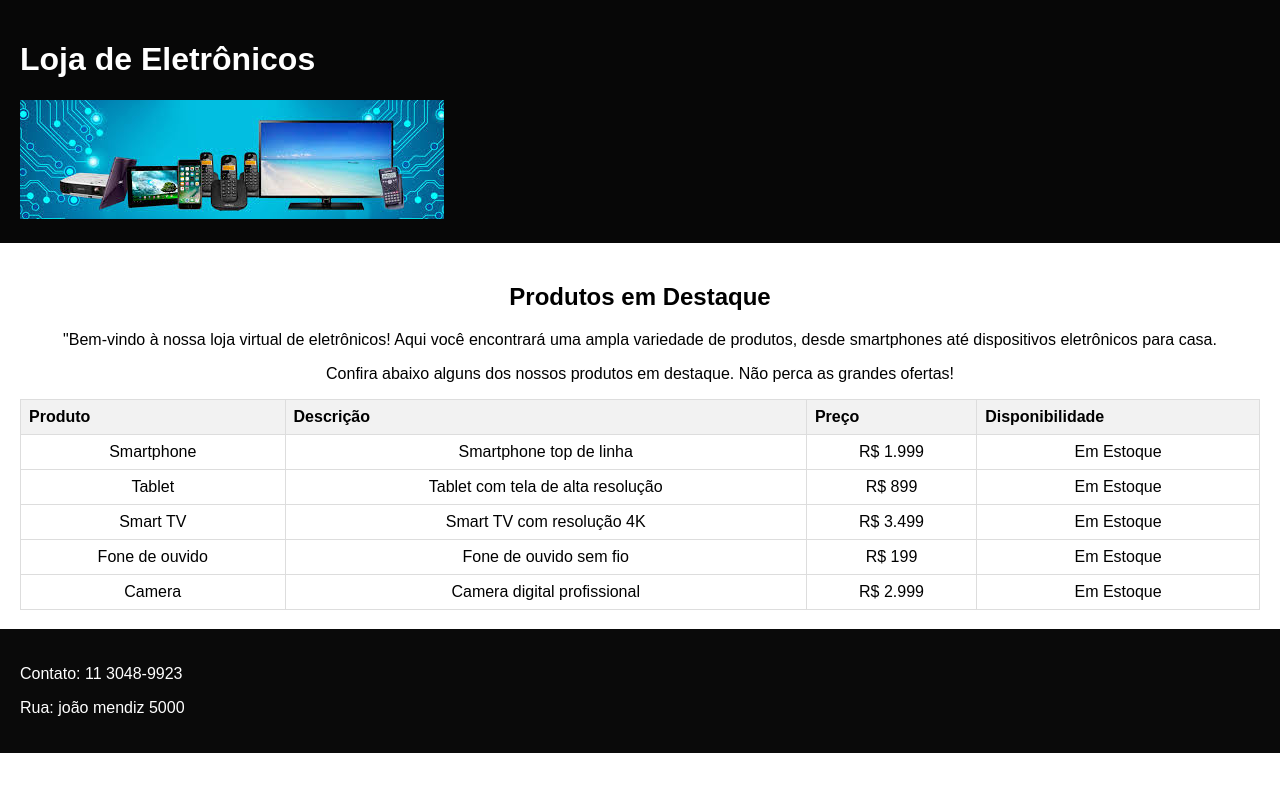
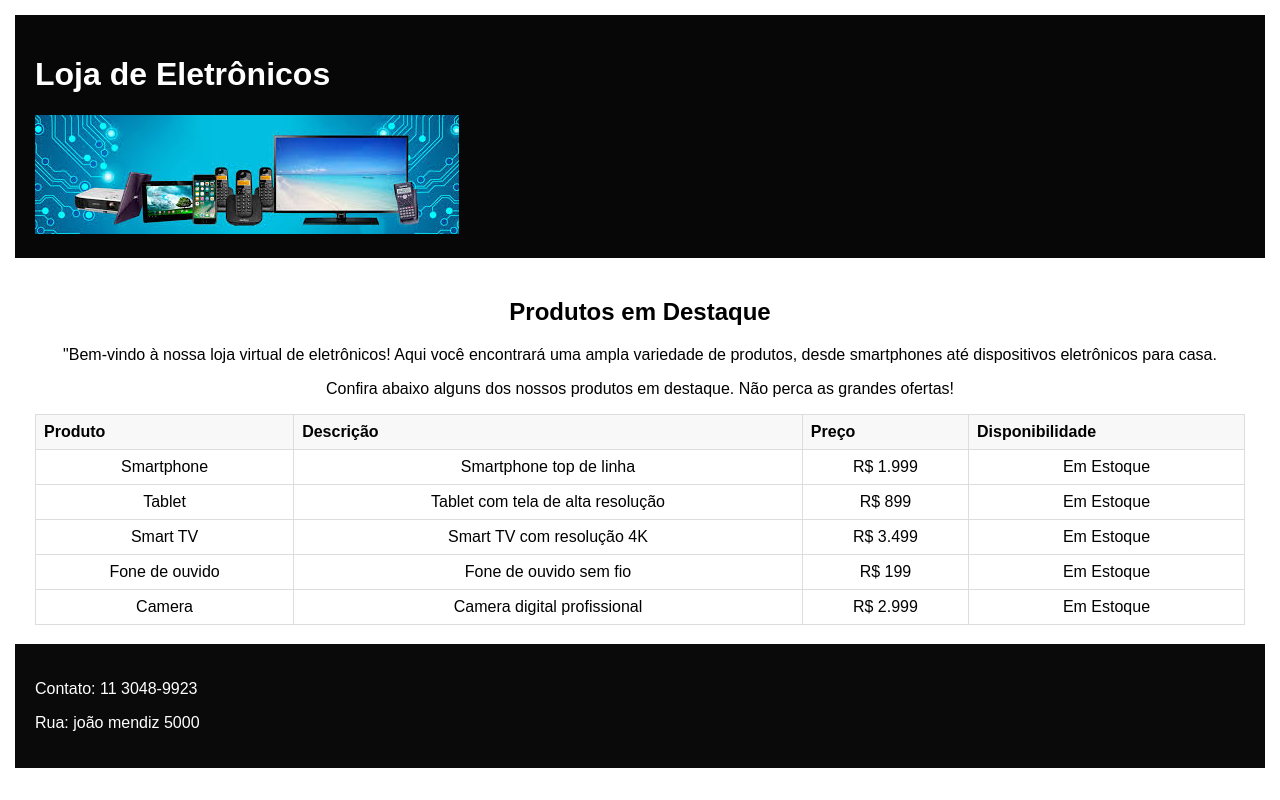
Before and after one commit to victorcesarferraz/codifica-o-de-fornt-end, a plain HTML site: page index.html in a window 1280 px wide. Drawn offline with Linux system fonts and the light colour scheme.

Commit message:
finalizado

```diff
--- a/styles.css
+++ b/styles.css
@@ -1,16 +1,15 @@
 @import url('https://fonts.googleapis.com/css2?family=Montserrat:wght@100&display=swap');
-
-
 
 
 header {
     background-color: rgb(245, 245, 245);
-    font-style: normal;
+    font-family: Arial, sans-serif;
+
 }
 body {
   font-family: Arial, sans-serif;
-  margin: 0;
-  padding: 0;
+  margin: 5px;
+  padding: 10px;
 }
 .cabecalho {
   background-color: #070707;
@@ -32,7 +31,7 @@ th, td {
   padding: 8px;
 }
 th {
-  background-color: #f2f2f2;
+  background-color: #f8f8f8;
   text-align: left;
 }
 
```
